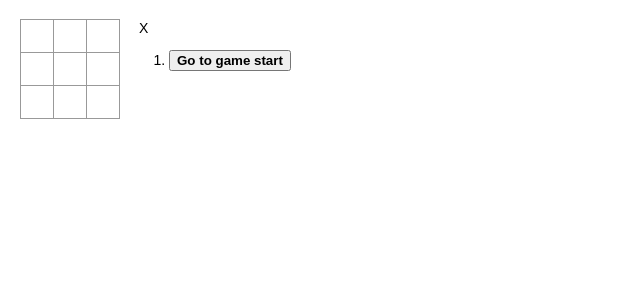
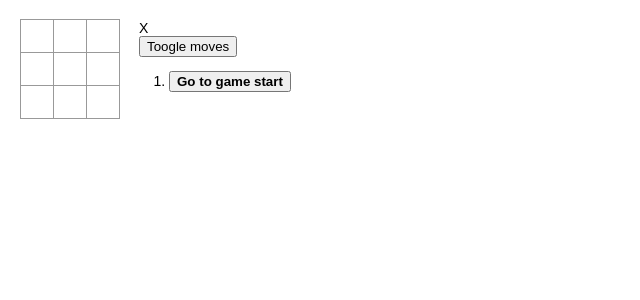
Before and after one commit to humb1t/into_to_react, a React (Create React App) app: page / in a window 1280 px wide. Shown: the top 300 px of the page, without its empty margins (0-640 px from the left). Built offline with nearby package versions, Linux system fonts and the light colour scheme.

Commit message:
Toogle moves sorting order. issue #1

```diff
--- a/src/index.js
+++ b/src/index.js
@@ -55,8 +55,17 @@ function Square(props) {
           }
         ],
         stepNumber: 0,
-            xIsNext: true,
+        xIsNext: true,
+        movesSort: 'asc',
       };
+    }
+
+    toogleSort(){
+      this.setState(
+        {
+          movesSort: this.state.movesSort === 'asc' ? 'desc' : 'asc',
+        }
+      );
     }
 
     handleClick(i){
@@ -116,6 +125,7 @@ function Square(props) {
       } else {
         status = 'Next player is: ' + this.state.xIsNext ? 'X' : 'O';
       }
+      const sortedMoves = this.state.movesSort === 'asc' ? moves : moves.reverse();
       return (
         <div className="game">
           <div className="game-board">
@@ -123,7 +133,8 @@ function Square(props) {
           </div>
           <div className="game-info">
             <div>{status}</div>
-            <ol>{moves}</ol>
+            <button onClick={() => this.toogleSort()}>Toogle moves</button>
+            <ol>{sortedMoves}</ol>
           </div>
         </div>
       );
```
